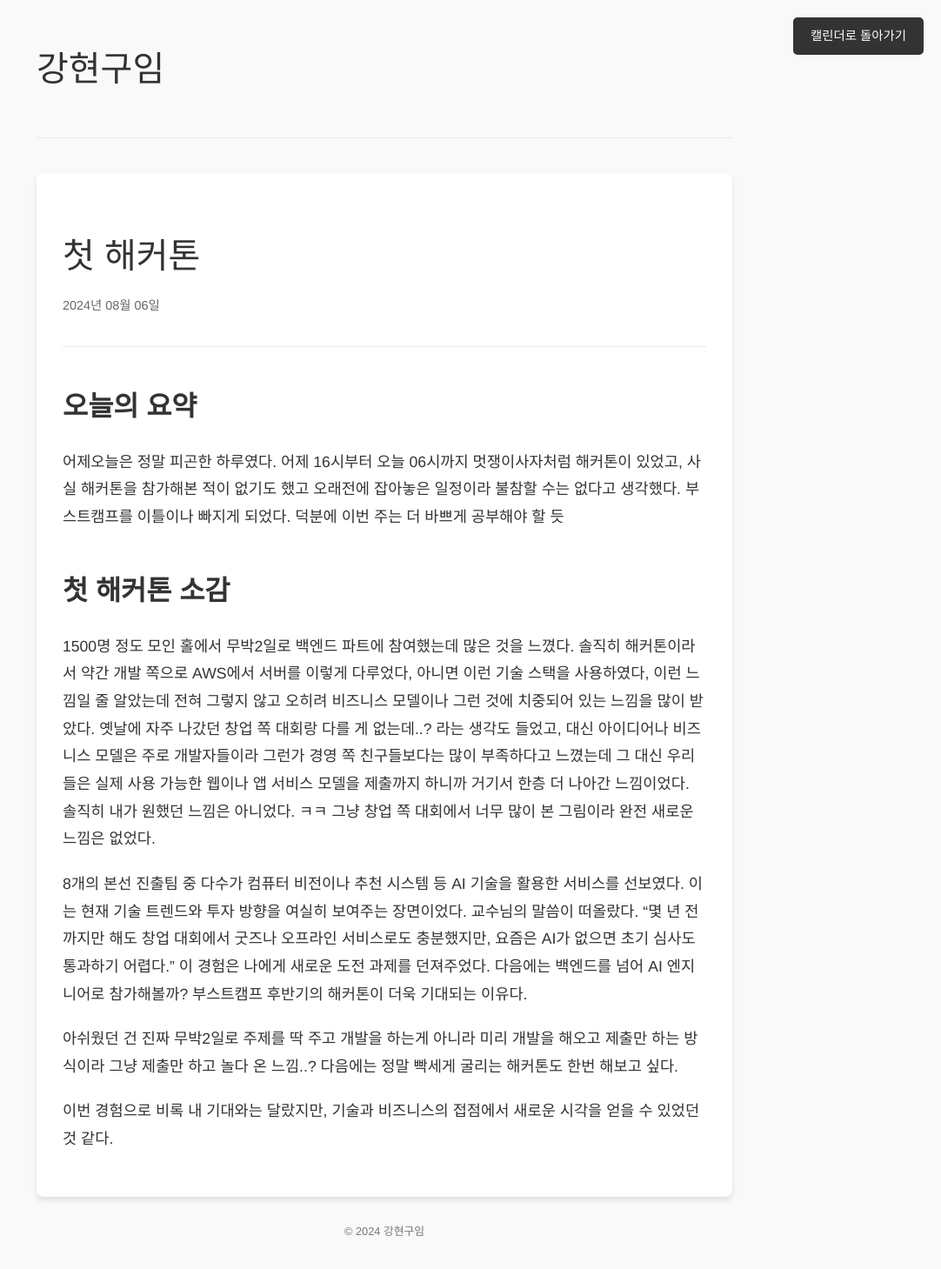
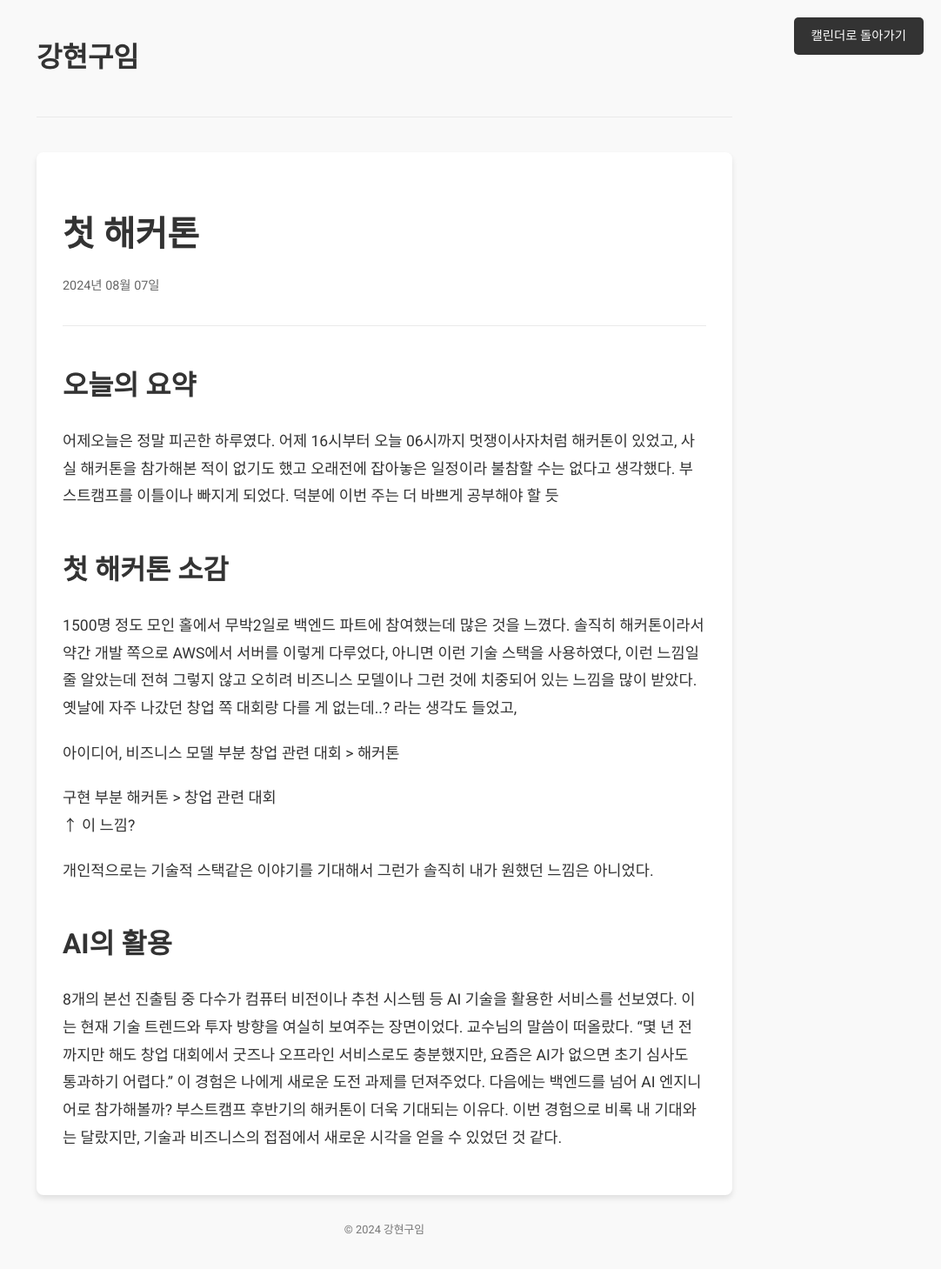
Before and after one commit to ardkyer/ardkyer.github.io, a Jekyll site: the page built from _posts/2024-08-07-첫 해커톤.markdown, in a window 1280 px wide. Shown: the whole page at 87% size, without its empty margins (198-1280 px from the left). Built offline with Jekyll 4.4.1, drawn with Linux system fonts in a browser that asks for light colours; nearby versions of some CDN libraries.

Commit message:
fix design

```diff
--- a/_layouts/default.html
+++ b/_layouts/default.html
@@ -6,6 +6,10 @@
     <meta name="viewport" content="width=device-width, initial-scale=1.0">
     <title>{{ site.title }}</title>
     <link href='https://cdn.jsdelivr.net/npm/fullcalendar@5.10.2/main.min.css' rel='stylesheet' />
+    <link
+        href="https://fonts.googleapis.com/css2?family=Noto+Sans+KR:wght@400;700&family=Roboto:wght@400;700&display=swap"
+        rel="stylesheet">
+
     <link rel="stylesheet" href="{{ '/assets/main.css' | relative_url }}">
     <script src='https://cdn.jsdelivr.net/npm/fullcalendar@5.10.2/main.min.js'></script>
 </head>
--- a/_posts/2024-08-07-첫 해커톤.markdown
+++ b/_posts/2024-08-07-첫 해커톤.markdown
@@ -1,7 +1,7 @@
 ---
 layout: post
 title: "첫 해커톤"
-date: 2024-08-06
+date: 2024-08-07
 ---
 
 ## 오늘의 요약
@@ -16,14 +16,17 @@ date: 2024-08-06
 솔직히 해커톤이라서 약간 개발 쪽으로 AWS에서 서버를 이렇게 다루었다, 아니면
 이런 기술 스택을 사용하였다, 이런 느낌일 줄 알았는데 전혀 그렇지 않고 오히려 비즈니스 모델이나
 그런 것에 치중되어 있는 느낌을 많이 받았다. 옛날에 자주 나갔던 창업 쪽 대회랑 다를 게 없는데..? 라는 생각도 들었고,
-대신 아이디어나 비즈니스 모델은 주로 개발자들이라 그런가 경영 쪽 친구들보다는 많이 부족하다고 느꼈는데
-그 대신 우리들은 실제 사용 가능한 웹이나 앱 서비스 모델을 제출까지 하니까 거기서 한층 더 나아간 느낌이었다.
-솔직히 내가 원했던 느낌은 아니었다. ㅋㅋ 그냥 창업 쪽 대회에서 너무 많이 본 그림이라 완전 새로운 느낌은 없었다.
 
-8개의 본선 진출팀 중 다수가 컴퓨터 비전이나 추천 시스템 등 AI 기술을 활용한 서비스를 선보였다. 이는 현재 기술 트렌드와 투자 방향을 여실히 보여주는 장면이었다. 교수님의 말씀이 떠올랐다. "몇 년 전까지만 해도 창업 대회에서 굿즈나 오프라인 서비스로도 충분했지만, 요즘은 AI가 없으면 초기 심사도 통과하기 어렵다." 이 경험은 나에게 새로운 도전 과제를 던져주었다. 다음에는 백엔드를 넘어 AI 엔지니어로 참가해볼까? 부스트캠프 후반기의 해커톤이 더욱 기대되는 이유다.
 
-아쉬웠던 건 진짜 무박2일로 주제를 딱 주고 개발을 하는게 아니라
-미리 개발을 해오고 제출만 하는 방식이라 그냥 제출만 하고 놀다 온 느낌..?
-다음에는 정말 빡세게 굴리는 해커톤도 한번 해보고 싶다.
+아이디어, 비즈니스 모델 부분
+창업 관련 대회 > 해커톤
 
-이번 경험으로 비록 내 기대와는 달랐지만, 기술과 비즈니스의 접점에서 새로운 시각을 얻을 수 있었던 것 같다.
+구현 부분
+해커톤 > 창업 관련 대회
+↑ 이 느낌?
+
+개인적으로는 기술적 스택같은 이야기를 기대해서 그런가 솔직히 내가 원했던 느낌은 아니었다.
+
+## AI의 활용
+
+8개의 본선 진출팀 중 다수가 컴퓨터 비전이나 추천 시스템 등 AI 기술을 활용한 서비스를 선보였다. 이는 현재 기술 트렌드와 투자 방향을 여실히 보여주는 장면이었다. 교수님의 말씀이 떠올랐다. "몇 년 전까지만 해도 창업 대회에서 굿즈나 오프라인 서비스로도 충분했지만, 요즘은 AI가 없으면 초기 심사도 통과하기 어렵다." 이 경험은 나에게 새로운 도전 과제를 던져주었다. 다음에는 백엔드를 넘어 AI 엔지니어로 참가해볼까? 부스트캠프 후반기의 해커톤이 더욱 기대되는 이유다. 이번 경험으로 비록 내 기대와는 달랐지만, 기술과 비즈니스의 접점에서 새로운 시각을 얻을 수 있었던 것 같다.
--- a/assets/main.css
+++ b/assets/main.css
@@ -1,5 +1,5 @@
 body {
-    font-family: 'Helvetica Neue', Arial, sans-serif;
+    font-family: 'Roboto', 'Noto Sans KR', sans-serif;
     line-height: 1.6;
     color: #333;
     max-width: 800px;
@@ -14,9 +14,13 @@ header {
     margin-bottom: 20px;
 }
 
-h1 {
-    font-size: 2.5em;
-    font-weight: 300;
+h1,
+h2,
+h3,
+h4,
+h5,
+h6 {
+    font-family: 'Roboto', 'Noto Sans KR', sans-serif;
 }
 
 nav a {
```
